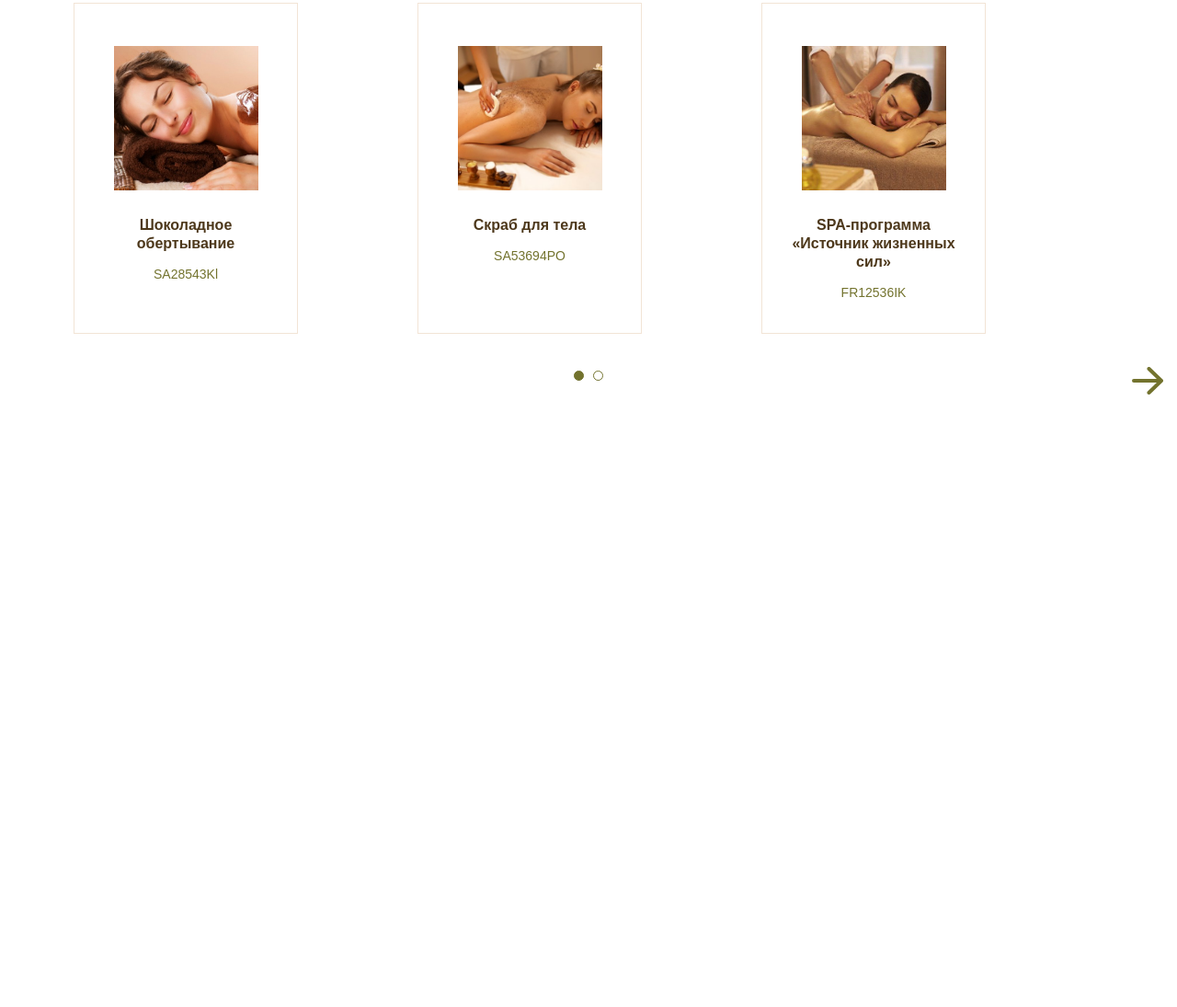
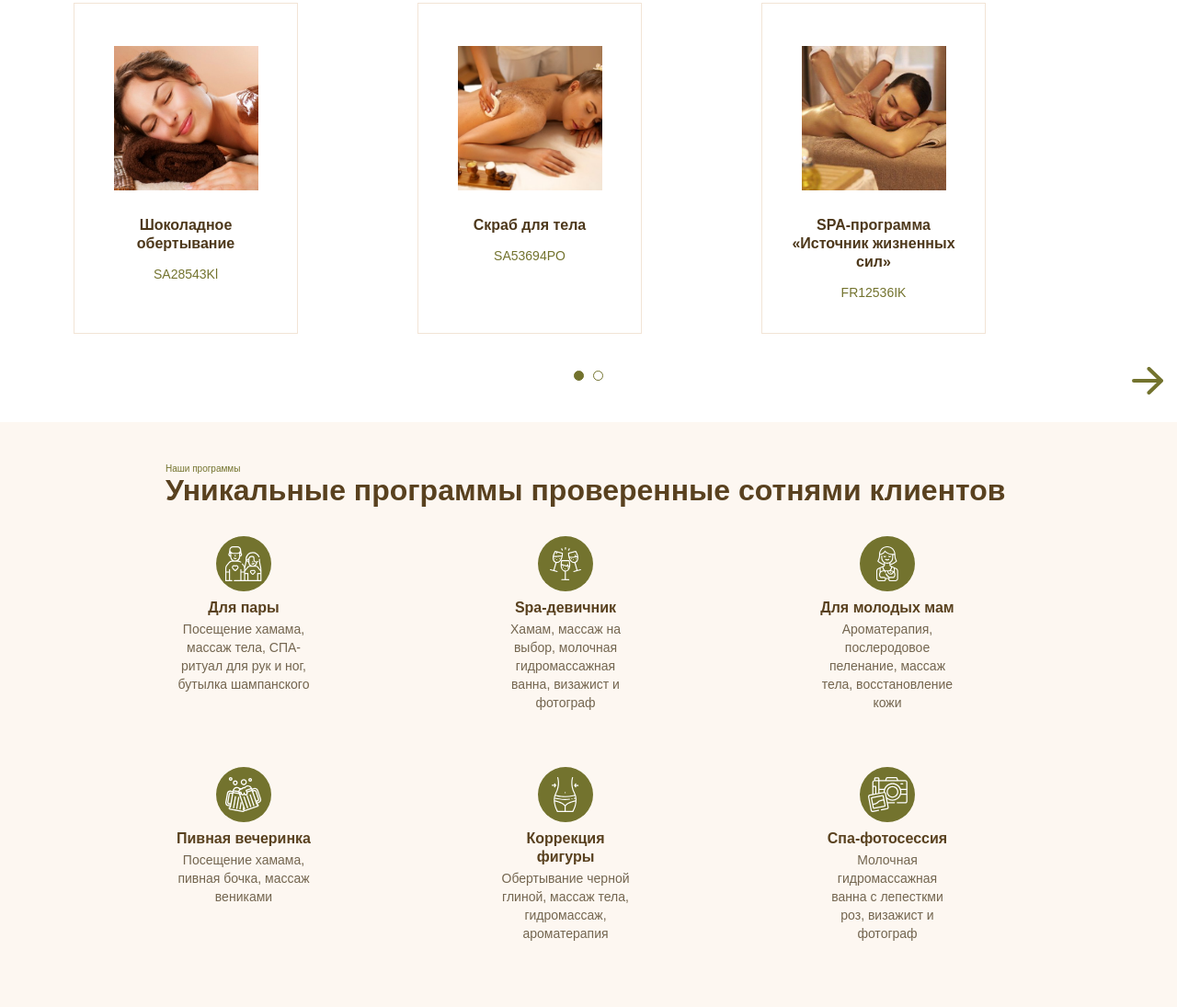
Before and after one commit to OksanaBakuta/spa, a website: page app/index.html in a window 1280 px wide. Shown: the part 2162-3257 px from the top of the page at 92% size. Before the commit the page ends 2621 px from the top, so only its background shows below. Drawn offline with nearby package versions, Linux system fonts and the light colour scheme; files that its build step writes are made by us from their sources; files whose address does not match are found by name.

Commit message:
added section programs

```diff
--- a/app/index.html
+++ b/app/index.html
@@ -476,14 +476,62 @@
                 <span class="services__num">MK2014556IU</span>
               </div>
             </div>
-
-
-
           </div>
         </div>
         <a class="more" href="#">
           <img class="more__img" src="images/icons/arrow-right.svg" alt="more">
         </a>
+    </section>
+
+    <section class="programs">
+      <div class="container-small">
+        <div class="subtitle">Наши программы</div>
+        <h4 class="title">Уникальные программы проверенные сотнями клиентов</h4>
+        <div class="programs__items">
+          <div class="programs__item">
+            <img class="programs__img" src="images/icons/programs/1.svg" alt="prigram icon">
+            <a class="programs__name-link" href="#">Для пары</a>
+            <a class="programs__descr" href="#">
+              Посещение хамама, массаж тела, СПА-ритуал для рук и ног, бутылка шампанского
+            </a>
+          </div>
+          <div class="programs__item">
+            <img class="programs__img" src="images/icons/programs/2.svg" alt="prigram icon">
+            <a class="programs__name-link" href="#">Spa-девичник</a>
+            <a class="programs__descr" href="#">
+              Хамам, массаж на выбор, молочная гидромассажная ванна, визажист и фотограф
+            </a>
+          </div>
+          <div class="programs__item">
+            <img class="programs__img" src="images/icons/programs/3.svg" alt="prigram icon">
+            <a class="programs__name-link" href="#">Для молодых мам</a>
+            <a class="programs__descr" href="#">
+              Ароматерапия, послеродовое пеленание, массаж тела, восстановление кожи
+            </a>
+          </div>
+          <div class="programs__item">
+            <img class="programs__img" src="images/icons/programs/4.svg" alt="prigram icon">
+            <a class="programs__name-link" href="#">Пивная вечеринка</a>
+            <a class="programs__descr" href="#">
+              Посещение хамама, пивная бочка, массаж вениками
+            </a>
+          </div>
+          <div class="programs__item">
+            <img class="programs__img" src="images/icons/programs/5.svg" alt="prigram icon">
+            <a class="programs__name-link" href="#">Коррекция фигуры</a>
+            <a class="programs__descr" href="#">
+              Обертывание черной глиной, массаж тела, гидромассаж, ароматерапия
+            </a>
+          </div>
+          <div class="programs__item">
+            <img class="programs__img" src="images/icons/programs/6.svg" alt="prigram icon">
+            <a class="programs__name-link" href="#">Спа-фотосессия</a>
+            <a class="programs__descr" href="#">
+              Молочная гидромассажная ванна с лепесткми роз, визажист и фотограф
+            </a>
+          </div>
+        </div>
+      </div>
     </section>
 
   </main>
--- a/app/scss/style.scss
+++ b/app/scss/style.scss
@@ -285,6 +285,43 @@
   }
 }
 
+.programs{
+  background-color: $bg;
+  padding: 41px 0 10px;
+  &__items{
+    display: flex;
+    flex-wrap: wrap;
+    margin-top: 30px;
+  }
+  &__item{
+    text-align: center;
+    max-width: 170px;
+    padding: 0 10px;
+    margin: 0 180px 60px 0;
+    &:nth-child(3){
+      margin-right: 0;
+    }
+    &:nth-child(6){
+      margin-right: 0;
+    }
+  }
+  &__img{
+    margin: 0 auto 8px;
+  }
+  &__name-link{
+    display: block;
+    @extend %playfairdisplay-700;
+    color: $title;
+    font-size: 16px;
+    margin-bottom: 3px;
+  }
+  &__descr{
+    color: $default;
+  }
+}
+
+
+
 
 
 
```
Also changed, not shown: app/images/icons/programs/1.svg (added), app/images/icons/programs/2.svg (added), app/images/icons/programs/3.svg (added), app/images/icons/programs/4.svg (added), app/images/icons/programs/5.svg (added), app/images/icons/programs/6.svg (added), 1 other file.
